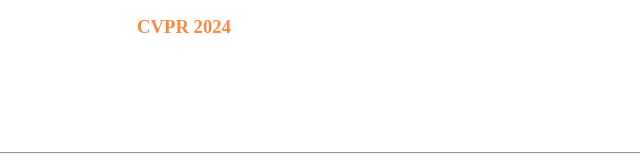
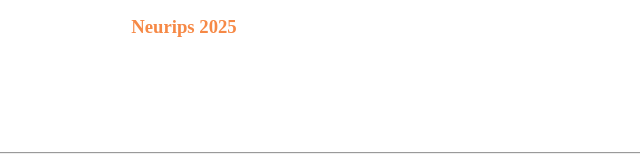
Before and after one commit to mariannerakic/Pancakes, a plain HTML site: page index.html in a window 1280 px wide. Shown: the part 1046-1213 px from the top of the page, 456-1096 px from the left. Drawn offline with Linux system fonts and the light colour scheme.

Commit message:
Update conference title from CVPR 2024 to Neurips 2025

```diff
--- a/index.html
+++ b/index.html
@@ -117,7 +117,7 @@ heet" href="./assets/css/index.css">
     </div>
     <div>
         <center>
-            <h3 style="font-weight: bold; color: #f68946"> CVPR 2024 </h3>
+            <h3 style="font-weight: bold; color: #f68946"> Neurips 2025 </h3>
         </center>
     </div>
   <!-- </center> -->
```
